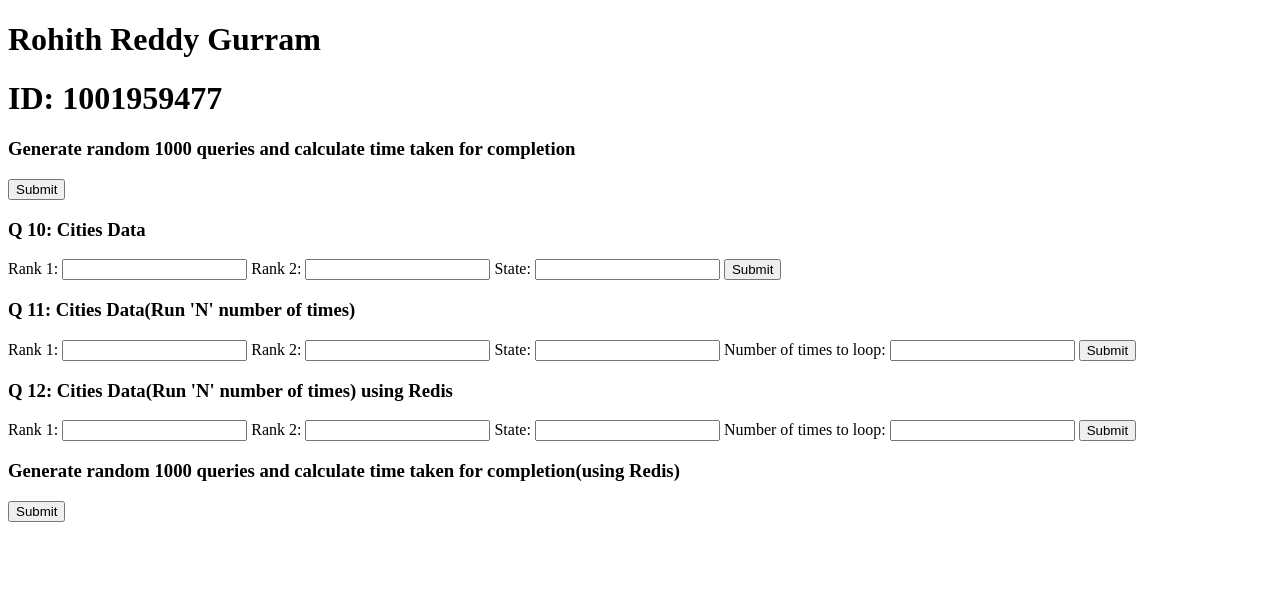
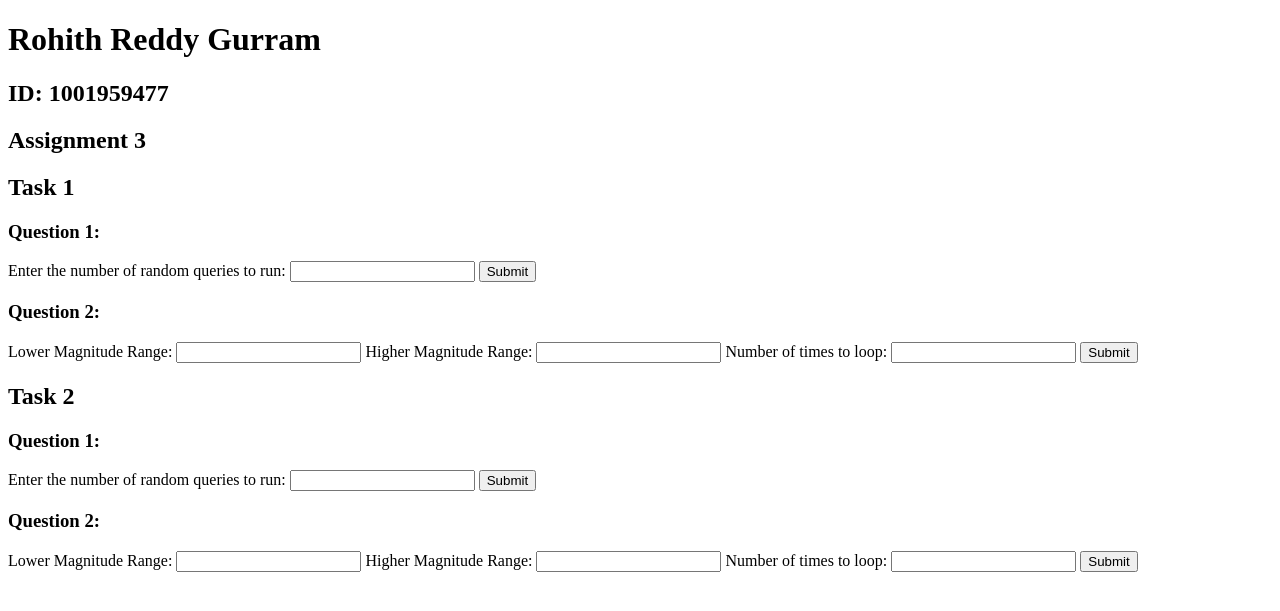
Before and after one commit to RohithRG97/CloudAssignment3, a Flask app: page / in a window 1280 px wide. Shown: the top 611 px of the page. Run offline with Flask 3, Linux system fonts and the light colour scheme.

Commit message:
Assignment 3 required changes

```diff
--- a/app.py
+++ b/app.py
@@ -1,186 +1,202 @@
+# Name: Rohith Reddy Gurram
+# ID: 1001959477
+# Course: CSE 6331
+# Programming Assignment 3
+
 import json
 import random
 from flask import Flask, render_template, request, url_for
 import pypyodbc as odbc
 import time
 import redis
-import pickle
 
 app = Flask(__name__)
 
-server = 'cloudsqlserver01.database.windows.net'
-database = 'DemoSQLServerDB'
+# Connection details for SQL Server
 connection_string = 'Driver={ODBC Driver 18 for SQL Server};Server=tcp:freecloudsqlserver001.database.windows.net,1433;Database=DemoSQLServerDB;Uid=RohithGurram;Pwd={freecloudsqlserver@123};Encrypt=yes;TrustServerCertificate=no;Connection Timeout=30;'
 conn = odbc.connect(connection_string)
 
-redis_client = redis.Redis(host='10.207.101.192', port=6379, db=0)
-
-def create_redis_client():
-    redis_client = redis.Redis(host='localhost', port=6379, db=0)
-    return redis_client
+# Connection details for Redis
+redis_cache = redis.Redis(host='10.207.101.192', port=6379, db=0)
 
 
 @app.route('/', methods =["GET", "POST"])
 def home():
     if request.method == "GET":
         return render_template("home.html")
-    if request.method == "POST":
-        cur = conn.cursor()
-        sql1 = "SELECT * FROM dbo.earthquake_data"
-        cur.execute(sql1)
-        data = cur.fetchall()
 
-        cur.close()
 
-        return render_template("all_earthquake_data.html", data=data)
-
-@app.route('/time_1000query.html', methods =["GET", "POST"])
+@app.route('/randomquery.html', methods =["GET", "POST"])
 def randomquery():
     if request.method == "POST":
-        start_time = time.time()
-        for i in range(1000):
+        timer = []
+        num = request.form.get("num")
+
+        # start time for calculating total time
+        start_time1 = time.time()
+        for i in range(int(num)):
             # generate random values for the query
             lat = random.uniform(-90, 90)
             long = random.uniform(-180,180)
             depth = random.uniform(1, 20)
 
             # build the query
-            sql1 = "SELECT * FROM dbo.earthquake_data"
+            sql_stmt = "SELECT * FROM dbo.earthquake_data WHERE latitude = ? AND longitude = ? AND depth = ?"
             values = (lat, long, depth)
+
+            # start time for calculating single transaction time
+            start_time2 = time.time()
 
             # execute the query
             cursor = conn.cursor()
-            cursor.execute(sql1)
+            cursor.execute(sql_stmt, values)
             results = cursor.fetchall()
 
-        end_time = time.time()
-        total_time = end_time - start_time
-        return render_template("time_1000query.html", time=total_time)
+            # end time for calculating single transaction time
+            end_time2 = time.time()
+            exec_time = end_time2-start_time2
 
-@app.route('/filtered_query.html', methods =["GET", "POST"])
-def filteredquery():
+            # Saving transaction times into a list
+            timer.append(exec_time)
+
+        # end time for calculating total time
+        end_time1 = time.time()
+        total_time = end_time1- start_time1
+        return render_template("randomquery.html", total_time=total_time, timer=timer)
+
+
+@app.route('/restrictedquery.html', methods =["GET", "POST"])
+def restrictedquery():
     if request.method == "POST":
-        start_time = time.time()
-        rank1 = request.form.get("rk1")
-        rank2 = request.form.get("rk2")
-        state = request.form.get("st")
-
-        sql = "SELECT city, state, rank, population FROM dbo.cities WHERE state = ? AND rank BETWEEN ? AND ?"
-        values = (state, rank1, rank2)
-
-        cursor = conn.cursor()
-        cursor.execute(sql, values)
-        results = cursor.fetchall()
-
-        end_time = time.time()
-
-        total_time = end_time - start_time
-        return render_template("filtered_query.html", time=total_time, data = results)
-
-@app.route('/filtered_queryq11.html', methods =["GET", "POST"])
-def filteredqueryq11():
-    if request.method == "POST":
+        # start time for calculating total time
         start_time2 = time.time()
-        rank1 = request.form.get("rk1")
-        rank2 = request.form.get("rk2")
-        state = request.form.get("st")
+        mag1 = request.form.get("mag1")
+        mag2 = request.form.get("mag2")
         num = request.form.get("num")
 
         timetaken =  []
 
         for i in range(int(num)):
             start_time = time.time()
-            sql = "SELECT city, state, rank, population FROM dbo.cities WHERE state = ? AND rank BETWEEN ? AND ?"
-            values = (state, rank1, rank2)
+            sql = '''SELECT latitude, longitude, depth, mag, id, place, type FROM dbo.earthquake_data
+                WHERE mag BETWEEN ? AND ?'''
+            values = (mag1, mag2)
 
+            #Fetching data from database
             cursor = conn.cursor()
             cursor.execute(sql, values)
             results = cursor.fetchall()
+
+            # end time for calculating single transaction time
             end_time = time.time()
             total_time = end_time - start_time
             timetaken.append(total_time)
 
+        # end time for calculating total time
         end_time2 = time.time()
         totality_time = end_time2 - start_time2
 
-        return render_template("filtered_queryq11.html", timetaken = timetaken, data = results, totality_time = totality_time)
-
-@app.route('/time_1000query_redis.html', methods =["GET", "POST"])
-def redisq12():
-    if request.method == "POST":
-        start_time2 = time.time()
-        rank1 = request.form.get("rk1")
-        rank2 = request.form.get("rk2")
-        state = request.form.get("st")
-        num = request.form.get("num")
-
-        timetaken =  []
-
-        for i in range(int(num)):
-            start_time = time.time()
-            sql = "SELECT city, state, rank, population FROM dbo.cities WHERE state = ? AND rank BETWEEN ? AND ?"
-            values = (state, rank1, rank2)
-            my_string = json.dumps(values)
-            sql_key = my_string
-
-            if redis_client.exists(sql_key):
-                results = pickle.loads(redis_client.get(sql_key))
-                end_time = time.time()
-                total_time = end_time - start_time
-                timetaken.append(total_time)
-            else:
-                cursor = conn.cursor()
-                cursor.execute(sql, values)
-                results = cursor.fetchall()
-                columns = [column[0] for column in cursor.description]
-                rows = [dict(zip(columns, row)) for row in cursor.fetchall()]
-                redis_client.set(sql_key, pickle.dumps(rows), ex=3600)
-                end_time = time.time()
-                total_time = end_time - start_time
-                timetaken.append(total_time)
-
-        end_time2 = time.time()
-        totality_time = end_time2 - start_time2
+        return render_template("restrictedquery.html", timetaken = timetaken, data = results, totality_time = totality_time)
 
 
-        return render_template("time_1000query_redis.html", timetaken = timetaken, data = results, totality_time=totality_time)
-
-
-@app.route('/time_1000query_redis.html', methods =["GET", "POST"])
-def redis():
+@app.route('/randomquery_redis.html', methods =["GET", "POST"])
+def randomquery_redis():
     if request.method == "POST":
-        start_time = time.time()
-        for i in range(1000):
+        timer = []
+        num = request.form.get("num")
+        # start time for calculating total time
+        start_time1 = time.time()
+        for i in range(int(num)):
 
             # generate random values for the query
             lat = random.uniform(-90, 90)
             long = random.uniform(-180,180)
             depth = random.uniform(1, 20)
 
-            # build the query
-            # sql1 = "SELECT * FROM dbo.earthquake_data WHERE latitude = ? AND longitude = ? AND depth = ?"
-            # values = (lat, long, depth)
-
-            cursor = conn.cursor()
-            sql = "SELECT * FROM dbo.earthquake_data WHERE lat = ? and long = ?"
+            sql = "SELECT * FROM dbo.earthquake_data WHERE latitude = ? AND longitude = ?"
             values = (lat, long)
             my_string = json.dumps(values)
             sql_key = my_string
 
-            if redis_client.exists(sql_key):
-                results = pickle.loads(redis_client.get(sql_key))
+            # start time for calculating single transaction time
+            start_time2 = time.time()
+
+            # Check whether the data exists in Redis or not
+            if redis_cache.exists(sql_key):
+                results = redis_cache.get(json.loads(sql_key))
             else:
+                # Fetching data from database
                 cursor = conn.cursor()
                 cursor.execute(sql, values)
-                columns = [column[0] for column in cursor.description]
-                rows = [dict(zip(columns, row)) for row in cursor.fetchall()]
-                redis_client.set(sql_key, pickle.dumps(rows), ex=3600)
+                results = cursor.fetchall()
 
-        end_time = time.time()
-        total_time = end_time - start_time
-        return render_template("time_1000query_redis.html", time=total_time)
+                # Storing the data in Redis
+                s_data = json.dumps(results)
+                redis_cache.set(sql_key, s_data)
+
+            # end time for calculating single transaction time
+            end_time2 = time.time()
+            time1 = end_time2 - start_time2
+
+            # Saving each transaction time in a list
+            timer.append(time1)
+
+        # end time for calculating total time
+        end_time1 = time.time()
+        total_time = end_time1 - start_time1
+        return render_template("randomquery_redis.html", time=total_time, timer=timer)
 
 
+@app.route('/restrictedquery_redis.html', methods =["GET", "POST"])
+def restrictedquery_redis():
+    if request.method == "POST":
+        # start time for calculating total time
+        start_time1 = time.time()
+        mag1 = request.form.get("mag1")
+        mag2 = request.form.get("mag2")
+        num = request.form.get("num")
+
+        timetaken =  []
+
+        for i in range(int(num)):
+
+            sql = '''SELECT latitude, longitude, depth, mag, id, place, type FROM dbo.earthquake_data
+                WHERE mag BETWEEN ? AND ?'''
+            values = (mag1, mag2)
+            my_string = json.dumps(values)
+            sql_key = my_string
+            # start time for calculating single transaction time
+            start_time = time.time()
+
+            # Check whether the data exists in Redis or not
+            if redis_cache.exists(sql_key):
+                results = redis_cache.get(sql_key)
+            else:
+                # Fetching the data from Database
+                cursor = conn.cursor()
+                cursor.execute(sql, values)
+                results = cursor.fetchall()
+
+                # Storing the data in Redis
+                s_data = json.dumps(results)
+                redis_cache.set(sql_key, s_data)
+
+            # end time for calculating single transaction time
+            end_time = time.time()
+            total_time = end_time - start_time
+
+            # Saving each transaction time in a list
+            timetaken.append(total_time)
+
+        # end time for calculating total time
+        end_time1 = time.time()
+        total_time = end_time1 - start_time1
+
+        cursor = conn.cursor()
+        cursor.execute(sql, values)
+        results = cursor.fetchall()
+
+        return render_template("restrictedquery_redis.html", timetaken = timetaken, data = results, total_time = total_time)
 
 
 if __name__ == "__main__":
--- a/templates/home.html
+++ b/templates/home.html
@@ -8,53 +8,45 @@
 
     <body>
         <h1>Rohith Reddy Gurram</h1>
-        <h1>ID: 1001959477</h1>
+        <h2>ID: 1001959477</h2>
+        <h2>Assignment 3</h2>
 
-        <h3> Generate random 1000 queries and calculate time taken for completion</h3>
+        <h2> Task 1 </h2>
+        <h3> Question 1: </h3>
         <form action="{{ url_for("randomquery")}}" method="post">
+            <label for="nooftimes">Enter the number of random queries to run:</label>
+            <input type="number" id="nooftimes" name="num">
             <input type="submit" name="action"></button>
         </form>
 
-        <h3> Q 10: Cities Data </h3>
-        <form action="{{ url_for("filteredquery")}}" method="post">
-            <label for="rank1">Rank 1:</label>
-            <input type="number" id="rank1" name="rk1">
-            <label for="rank2">Rank 2:</label>
-            <input type="number" id="rank2" name="rk2">
-            <label for="state">State:</label>
-            <input type="text" id="state" name="st">
-            <input type="submit" name="action"></button>
-        </form>
-
-        <h3> Q 11: Cities Data(Run 'N' number of times)</h3>
-        <form action="{{ url_for("filteredqueryq11")}}" method="post">
-            <label for="rank1">Rank 1:</label>
-            <input type="number" id="rank1" name="rk1">
-            <label for="rank2">Rank 2:</label>
-            <input type="number" id="rank2" name="rk2">
-            <label for="state">State:</label>
-            <input type="text" id="state" name="st">
+        <h3> Question 2: </h3>
+        <form action="{{ url_for("restrictedquery")}}" method="post">
+            <label for="magnitude1">Lower Magnitude Range:</label>
+            <input type="number" id="magnitude1" name="mag1">
+            <label for="magnitude2">Higher Magnitude Range:</label>
+            <input type="number" id="magnitude2" name="mag2">
             <label for="nooftimes">Number of times to loop:</label>
             <input type="number" id="nooftimes" name="num">
             <input type="submit" name="action"></button>
         </form>
 
-        <h3> Q 12: Cities Data(Run 'N' number of times) using Redis</h3>
-        <form action="{{ url_for("redisq12")}}" method="post">
-            <label for="rank1">Rank 1:</label>
-            <input type="number" id="rank1" name="rk1">
-            <label for="rank2">Rank 2:</label>
-            <input type="number" id="rank2" name="rk2">
-            <label for="state">State:</label>
-            <input type="text" id="state" name="st">
+        <h2> Task 2 </h2>
+        <h3> Question 1: </h3>
+        <form action="{{ url_for("randomquery_redis")}}" method="post">
+            <label for="nooftimes">Enter the number of random queries to run:</label>
+            <input type="number" id="nooftimes" name="num">
+            <input type="submit" name="action"></button>
+        </form>
+
+        <h3> Question 2: </h3>
+        <form action="{{ url_for("restrictedquery_redis")}}" method="post">
+            <label for="magnitude1">Lower Magnitude Range:</label>
+            <input type="number" id="magnitude1" name="mag1">
+            <label for="magnitude2">Higher Magnitude Range:</label>
+            <input type="number" id="magnitude2" name="mag2">
             <label for="nooftimes">Number of times to loop:</label>
             <input type="number" id="nooftimes" name="num">
             <input type="submit" name="action"></button>
         </form>
-
-        <h3> Generate random 1000 queries and calculate time taken for completion(using Redis)</h3>
-        <form action="{{ url_for("redis")}}" method="post">
-            <input type="submit" name="action"></button>
-        </form>
     </body>
 </html>
```
Also changed, not shown: templates/all_earthquake_data.html (deleted, +0 -68 lines), templates/filtered_query.html (deleted, +0 -35 lines), templates/filtered_queryq11.html (deleted, +0 -40 lines), templates/randomquery.html (renamed from templates/redisq12.html, +8 -3 lines), templates/randomquery_redis.html (renamed from templates/time_1000query.html, +9 -3 lines), templates/restrictedquery.html (renamed from templates/time_1000query_redis.html, +17 -11 lines), templates/restrictedquery_redis.html (added, +47 -0 lines).
